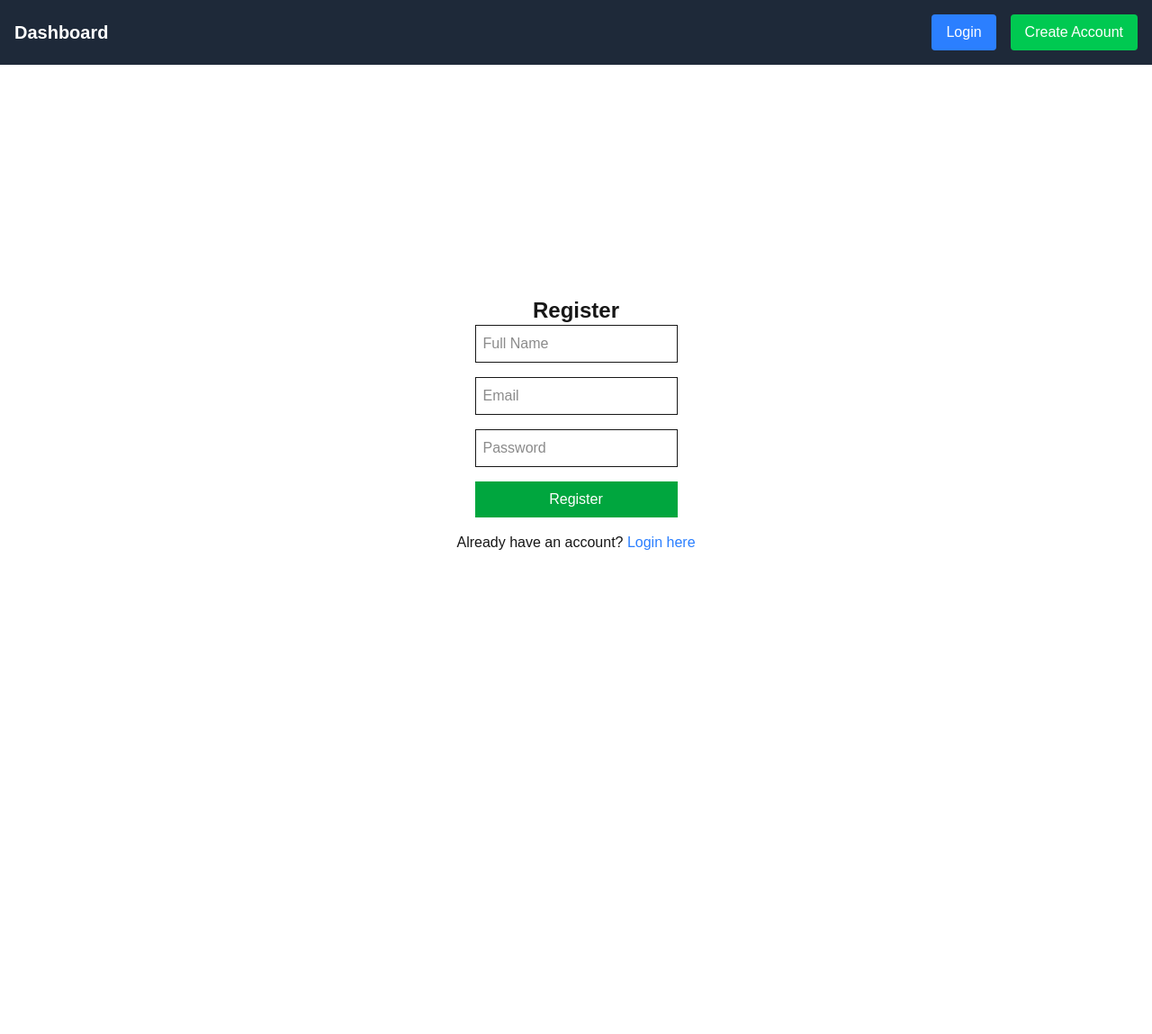
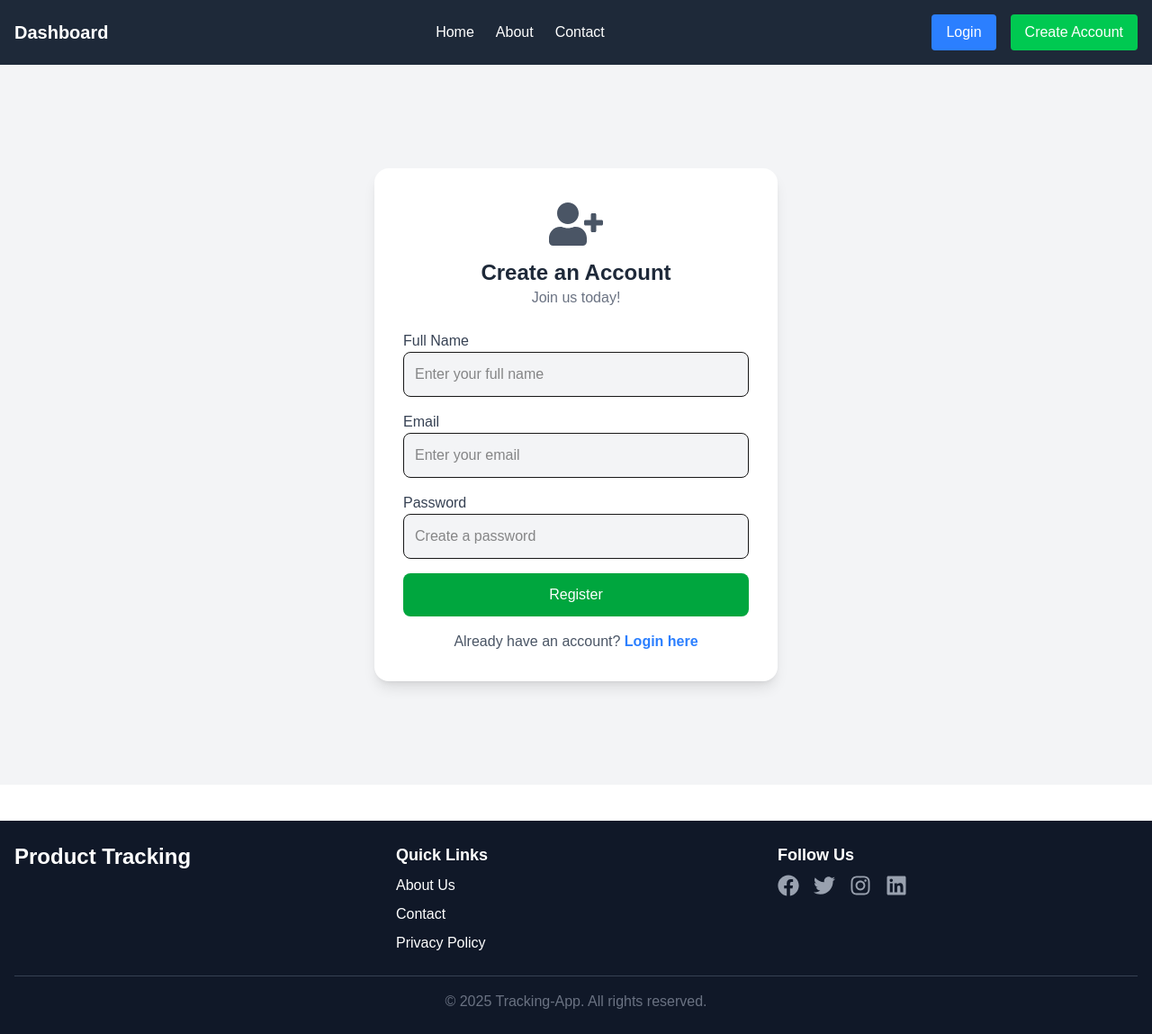
Before and after one commit to sharmaG45/productTracking, a Next.js app: page /home/register in a window 1280 px wide. Shown: the whole page at 90% size. Before the commit the page ends 872 px from the top, so only its background shows below. Built offline with nearby package versions, Linux system fonts and the light colour scheme.

Commit message:
second commit

```diff
--- a/package.json
+++ b/package.json
@@ -19,6 +19,7 @@
     "next": "^15.2.4",
     "react": "^19.0.0",
     "react-dom": "^19.0.0",
+    "react-icons": "^5.5.0",
     "socket.io": "^4.8.1",
     "socket.io-client": "^4.8.1"
   },
--- a/src/app/_component/footer/page.js
+++ b/src/app/_component/footer/page.js
@@ -1,7 +1,60 @@
-const Footer=()=>{
-    return <>
+"use client";
 
-    </>
-}
+import { useRouter } from "next/navigation";
+import { FaFacebook, FaTwitter, FaInstagram, FaLinkedin } from "react-icons/fa";
+
+const Footer = () => {
+    const router = useRouter();
+
+    return (
+        <footer className="bg-gray-900 text-white py-6 mt-10">
+            <div className="container mx-auto px-4">
+                <div className="grid grid-cols-1 md:grid-cols-3 gap-6 text-center md:text-left">
+
+                    {/* 🔹 Logo & Company Info */}
+                    <div>
+                        <h2 className="text-2xl font-bold">Product Tracking </h2>
+                        {/* <p className="text-gray-400 mt-2">Your trusted flight booking platform.</p> */}
+                    </div>
+
+                    {/* 🔹 Navigation Links */}
+                    <div>
+                        <h3 className="text-lg font-semibold">Quick Links</h3>
+                        <ul className="mt-2 space-y-2">
+                            <li><button onClick={() => router.push("/home/about")} className="hover:text-gray-400">About Us</button></li>
+                            <li><button onClick={() => router.push("/home/contact")} className="hover:text-gray-400">Contact</button></li>
+                            {/* <li><button onClick={() => router.push("/faq")} className="hover:text-gray-400">FAQ</button></li> */}
+                            <li><button onClick={() => router.push("/home/privacy")} className="hover:text-gray-400">Privacy Policy</button></li>
+                        </ul>
+                    </div>
+
+                    {/* 🔹 Social Media Links */}
+                    <div>
+                        <h3 className="text-lg font-semibold">Follow Us</h3>
+                        <div className="flex justify-center md:justify-start space-x-4 mt-2">
+                            <a href="https://facebook.com" target="_blank" className="text-gray-400 hover:text-white">
+                                <FaFacebook size={24} />
+                            </a>
+                            <a href="https://twitter.com" target="_blank" className="text-gray-400 hover:text-white">
+                                <FaTwitter size={24} />
+                            </a>
+                            <a href="https://instagram.com" target="_blank" className="text-gray-400 hover:text-white">
+                                <FaInstagram size={24} />
+                            </a>
+                            <a href="https://linkedin.com" target="_blank" className="text-gray-400 hover:text-white">
+                                <FaLinkedin size={24} />
+                            </a>
+                        </div>
+                    </div>
+                </div>
+
+                {/* 🔹 Copyright */}
+                <div className="mt-6 text-center text-gray-500 border-t border-gray-700 pt-4">
+                    &copy; {new Date().getFullYear()} Tracking-App. All rights reserved.
+                </div>
+            </div>
+        </footer>
+    );
+};
 
 export default Footer;
--- a/src/app/_component/header/page.js
+++ b/src/app/_component/header/page.js
@@ -6,6 +6,7 @@ import { useEffect, useState } from "react";
 const Navbar = () => {
     const router = useRouter();
     const [isAuthenticated, setIsAuthenticated] = useState(false);
+    const [isMenuOpen, setIsMenuOpen] = useState(false);
 
     // Check authentication on component mount & listen for auth changes
     useEffect(() => {
@@ -28,34 +29,89 @@ const Navbar = () => {
     };
 
     return (
-        <nav className="bg-gray-800 p-4 text-white flex justify-between items-center">
-            <h1 className="text-xl font-semibold">Dashboard</h1>
+        <nav className="bg-gray-800 p-4 text-white">
+            <div className="container mx-auto flex justify-between items-center">
+                {/* Left: Brand Logo */}
+                <h1 className="text-xl font-semibold cursor-pointer" onClick={() => router.push("/")}>
+                    Dashboard
+                </h1>
 
-            <div>
+                {/* Desktop Menu */}
+                <div className="hidden md:flex space-x-6">
+                    <a href="/" className="hover:text-gray-300">Home</a>
+                    <a href="/about" className="hover:text-gray-300">About</a>
+                    <a href="/contact" className="hover:text-gray-300">Contact</a>
+                </div>
+
+                {/* Right: Auth Buttons (Desktop) */}
+                <div className="hidden md:flex space-x-4">
                     {isAuthenticated ? (
                         <button
                             onClick={handleLogout}
-                        className="bg-red-500 px-4 py-2 rounded"
+                            className="bg-red-500 px-4 py-2 rounded hover:bg-red-600"
                         >
                             Logout
                         </button>
                     ) : (
-                    <div className="flex space-x-4">
+                        <>
                             <button
                                 onClick={() => router.push("/login")}
-                            className="bg-blue-500 px-4 py-2 rounded"
+                                className="bg-blue-500 px-4 py-2 rounded hover:bg-blue-600"
                             >
                                 Login
                             </button>
                             <button
                                 onClick={() => router.push("/register")}
-                            className="bg-green-500 px-4 py-2 rounded"
+                                className="bg-green-500 px-4 py-2 rounded hover:bg-green-600"
                             >
                                 Create Account
                             </button>
+                        </>
+                    )}
+                </div>
+
+                {/* Mobile Menu Button */}
+                <button className="md:hidden focus:outline-none" onClick={() => setIsMenuOpen(!isMenuOpen)}>
+                    <svg className="w-6 h-6" fill="none" stroke="currentColor" viewBox="0 0 24 24" xmlns="http://www.w3.org/2000/svg">
+                        <path strokeLinecap="round" strokeLinejoin="round" strokeWidth={2} d={isMenuOpen ? "M6 18L18 6M6 6l12 12" : "M4 6h16M4 12h16m-7 6h7"} />
+                    </svg>
+                </button>
+            </div>
+
+            {/* Mobile Menu */}
+            {isMenuOpen && (
+                <div className="md:hidden flex flex-col space-y-2 mt-4 bg-gray-700 p-4 rounded-lg">
+                    <a href="/" className="block text-white hover:text-gray-300">Home</a>
+                    <a href="/about" className="block text-white hover:text-gray-300">About</a>
+                    <a href="/contact" className="block text-white hover:text-gray-300">Contact</a>
+
+                    <div className="border-t border-gray-600 my-2"></div>
+
+                    {isAuthenticated ? (
+                        <button
+                            onClick={handleLogout}
+                            className="w-full bg-red-500 px-4 py-2 rounded text-white hover:bg-red-600"
+                        >
+                            Logout
+                        </button>
+                    ) : (
+                        <>
+                            <button
+                                onClick={() => router.push("/login")}
+                                className="w-full bg-blue-500 px-4 py-2 rounded text-white hover:bg-blue-600"
+                            >
+                                Login
+                            </button>
+                            <button
+                                onClick={() => router.push("/register")}
+                                className="w-full bg-green-500 px-4 py-2 rounded text-white hover:bg-green-600"
+                            >
+                                Create Account
+                            </button>
+                        </>
+                    )}
                 </div>
             )}
-            </div>
         </nav>
     );
 };
--- /dev/null
+++ b/src/app/home/about/page.js
@@ -0,0 +1,7 @@
+const about = () => {
+    return <>
+        <h1>About Page</h1>
+    </>
+}
+
+export default about;
--- /dev/null
+++ b/src/app/home/contact/page.js
@@ -0,0 +1,7 @@
+const contact = () => {
+    return <>
+        <h1>Contact Page</h1>
+    </>
+}
+
+export default contact;
--- a/src/app/home/page.js
+++ b/src/app/home/page.js
@@ -3,6 +3,7 @@
 import { useState, useEffect } from "react";
 import { useRouter } from "next/navigation";
 import Tracking from "@/app/_component/Tracking/page"; // Import Tracking component
+import { FaUserCircle } from "react-icons/fa";
 
 export default function Login() {
     const [form, setForm] = useState({ email: "", password: "" });
@@ -41,43 +42,67 @@ export default function Login() {
     };
 
     return (
-        <div className="flex flex-col items-center justify-center min-h-screen">
-            {isAuthenticated ? (
-                <Tracking /> // Show Tracking component if logged in
-            ) : (
-                <>
-                    <h1 className="text-2xl font-bold">Login</h1>
-                    <form className="flex flex-col space-y-4" onSubmit={handleSubmit}>
+        <div className="min-h-screen flex flex-col items-center justify-center bg-gray-100 dark:bg-gray-900">
+        {/* 🔥 Show Tracking Component if Authenticated */}
+        {isAuthenticated && <Tracking />}
+
+        {/* 🔹 Login Box */}
+        {!isAuthenticated && (
+            <div className="bg-white dark:bg-gray-800 shadow-lg rounded-2xl p-8 w-full max-w-md">
+                <div className="text-center mb-6">
+                    <FaUserCircle className="text-6xl text-gray-600 dark:text-gray-300 mx-auto" />
+                    <h1 className="text-2xl font-semibold text-gray-800 dark:text-white mt-2">Welcome Back</h1>
+                    <p className="text-gray-500 dark:text-gray-400">Sign in to continue</p>
+                </div>
+
+                <form className="space-y-4" onSubmit={handleSubmit}>
+                    <div>
+                        <label className="block text-gray-700 dark:text-gray-300 font-medium">Email</label>
                         <input
                             type="email"
                             name="email"
-                            placeholder="Email"
-                            className="border p-2"
+                            placeholder="Enter your email"
+                            className="w-full p-3 border rounded-lg bg-gray-100 dark:bg-gray-700 focus:ring-2 focus:ring-blue-500 outline-none"
                             onChange={handleChange}
                             required
                         />
+                    </div>
+                    <div>
+                        <label className="block text-gray-700 dark:text-gray-300 font-medium">Password</label>
                         <input
                             type="password"
                             name="password"
-                            placeholder="Password"
-                            className="border p-2"
+                            placeholder="Enter your password"
+                            className="w-full p-3 border rounded-lg bg-gray-100 dark:bg-gray-700 focus:ring-2 focus:ring-blue-500 outline-none"
                             onChange={handleChange}
                             required
                         />
-                        <button type="submit" className="bg-green-500 text-white px-4 py-2">Login</button>
+                    </div>
+                    <button
+                        type="submit"
+                        className="w-full bg-blue-500 hover:bg-blue-600 text-white font-medium py-3 rounded-lg transition"
+                    >
+                        Login
+                    </button>
                 </form>
-                    {message && <p className="mt-2 text-red-500">{message}</p>}
-                    <p className="mt-4">
-                        Don't have an account?
+
+                {message && <p className="mt-2 text-red-500 text-center">{message}</p>}
+
+                <p className="mt-4 text-center text-gray-600 dark:text-gray-400">
+                    Don't have an account?{" "}
                     <button
                         onClick={() => router.push("/home/register")}
-                            className="text-blue-500 underline ml-1"
+                        className="text-blue-500 font-semibold hover:underline"
                     >
                         Register here
                     </button>
                 </p>
-                </>
+            </div>
         )}
     </div>
+
+
+
+
     );
 }
--- /dev/null
+++ b/src/app/home/privacy/page.js
@@ -0,0 +1,7 @@
+const privacy = () => {
+    return <>
+        <h1>Privacy Page</h1>
+    </>
+}
+
+export default privacy;
--- a/src/app/home/register/page.js
+++ b/src/app/home/register/page.js
@@ -2,6 +2,7 @@
 
 import { useState, useEffect } from "react";
 import { useRouter } from "next/navigation";
+import { FaUserPlus } from "react-icons/fa";
 
 export default function Register() {
     const [form, setForm] = useState({ name: "", email: "", password: "" });
@@ -40,42 +41,68 @@ export default function Register() {
     };
 
     return (
-        <div className="flex flex-col items-center justify-center min-h-screen">
-            <h1 className="text-2xl font-bold">Register</h1>
-            <form className="flex flex-col space-y-4" onSubmit={handleSubmit}>
+        <div className="flex items-center justify-center min-h-screen bg-gray-100 dark:bg-gray-900">
+            <div className="bg-white dark:bg-gray-800 shadow-lg rounded-2xl p-8 w-full max-w-md">
+                <div className="text-center mb-6">
+                    <FaUserPlus className="text-6xl text-gray-600 dark:text-gray-300 mx-auto" />
+                    <h1 className="text-2xl font-semibold text-gray-800 dark:text-white mt-2">Create an Account</h1>
+                    <p className="text-gray-500 dark:text-gray-400">Join us today!</p>
+                </div>
+
+                <form className="space-y-4" onSubmit={handleSubmit}>
+                    <div>
+                        <label className="block text-gray-700 dark:text-gray-300 font-medium">Full Name</label>
                         <input
                             type="text"
                             name="name"
-                    placeholder="Full Name"
-                    className="border p-2"
+                            placeholder="Enter your full name"
+                            className="w-full p-3 border rounded-lg bg-gray-100 dark:bg-gray-700 focus:ring-2 focus:ring-blue-500 outline-none"
                             onChange={handleChange}
                             required
                         />
+                    </div>
+                    <div>
+                        <label className="block text-gray-700 dark:text-gray-300 font-medium">Email</label>
                         <input
                             type="email"
                             name="email"
-                    placeholder="Email"
-                    className="border p-2"
+                            placeholder="Enter your email"
+                            className="w-full p-3 border rounded-lg bg-gray-100 dark:bg-gray-700 focus:ring-2 focus:ring-blue-500 outline-none"
                             onChange={handleChange}
                             required
                         />
+                    </div>
+                    <div>
+                        <label className="block text-gray-700 dark:text-gray-300 font-medium">Password</label>
                         <input
                             type="password"
                             name="password"
-                    placeholder="Password"
-                    className="border p-2"
+                            placeholder="Create a password"
+                            className="w-full p-3 border rounded-lg bg-gray-100 dark:bg-gray-700 focus:ring-2 focus:ring-blue-500 outline-none"
                             onChange={handleChange}
                             required
                         />
-                <button type="submit" className="bg-green-600 text-white px-4 py-2">Register</button>
+                    </div>
+                    <button
+                        type="submit"
+                        className="w-full bg-green-600 hover:bg-green-700 text-white font-medium py-3 rounded-lg transition"
+                    >
+                        Register
+                    </button>
                 </form>
-            {message && <p className="mt-2 text-red-500">{message}</p>}
-            <p className="mt-4">
+
+                {message && <p className="mt-2 text-red-500 text-center">{message}</p>}
+
+                <p className="mt-4 text-center text-gray-600 dark:text-gray-400">
                     Already have an account?{" "}
-                <span className="text-blue-500 cursor-pointer" onClick={() => router.push('/home')}>
+                    <button
+                        onClick={() => router.push("/home")}
+                        className="text-blue-500 font-semibold hover:underline"
+                    >
                         Login here
-                </span>
+                    </button>
                 </p>
+            </div>
         </div>
     );
 }
--- a/src/app/layout.js
+++ b/src/app/layout.js
@@ -1,6 +1,7 @@
 import { Geist, Geist_Mono } from "next/font/google";
 import "./globals.css";
 import Navbar from "./_component/header/page";
+import Footer from "./_component/footer/page";
 
 export const metadata = {
   title: "Create Next App",
@@ -11,8 +12,9 @@ export default function RootLayout({ children }) {
   return (
     <html lang="en">
       <body>
-      <Navbar/>
+        <Navbar />
         {children}
+        <Footer />
       </body>
     </html>
   );
```
Also changed, not shown: src/app/_component/Tracking/page.js (+20 -13 lines), 1 other file (tests, documents, lock files or other folders). Lines whose indentation alone changed are shown as unchanged.
